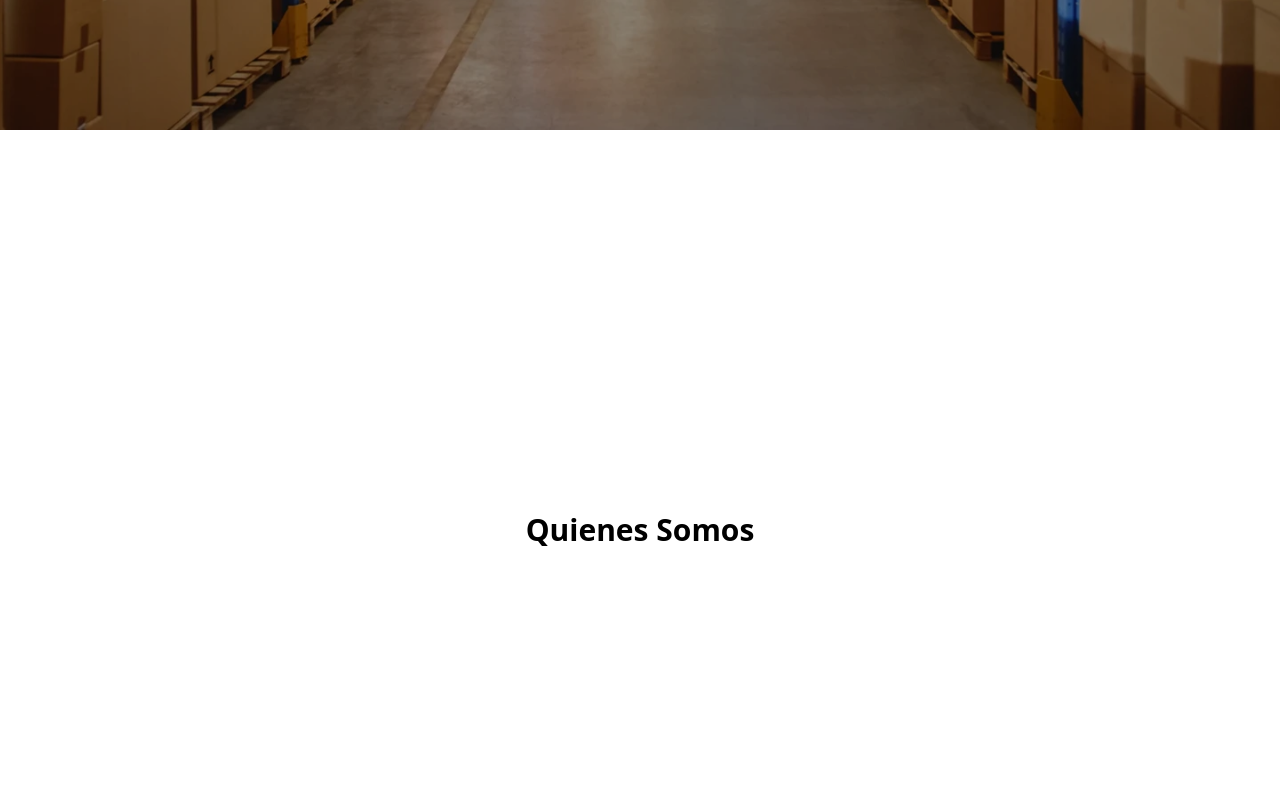
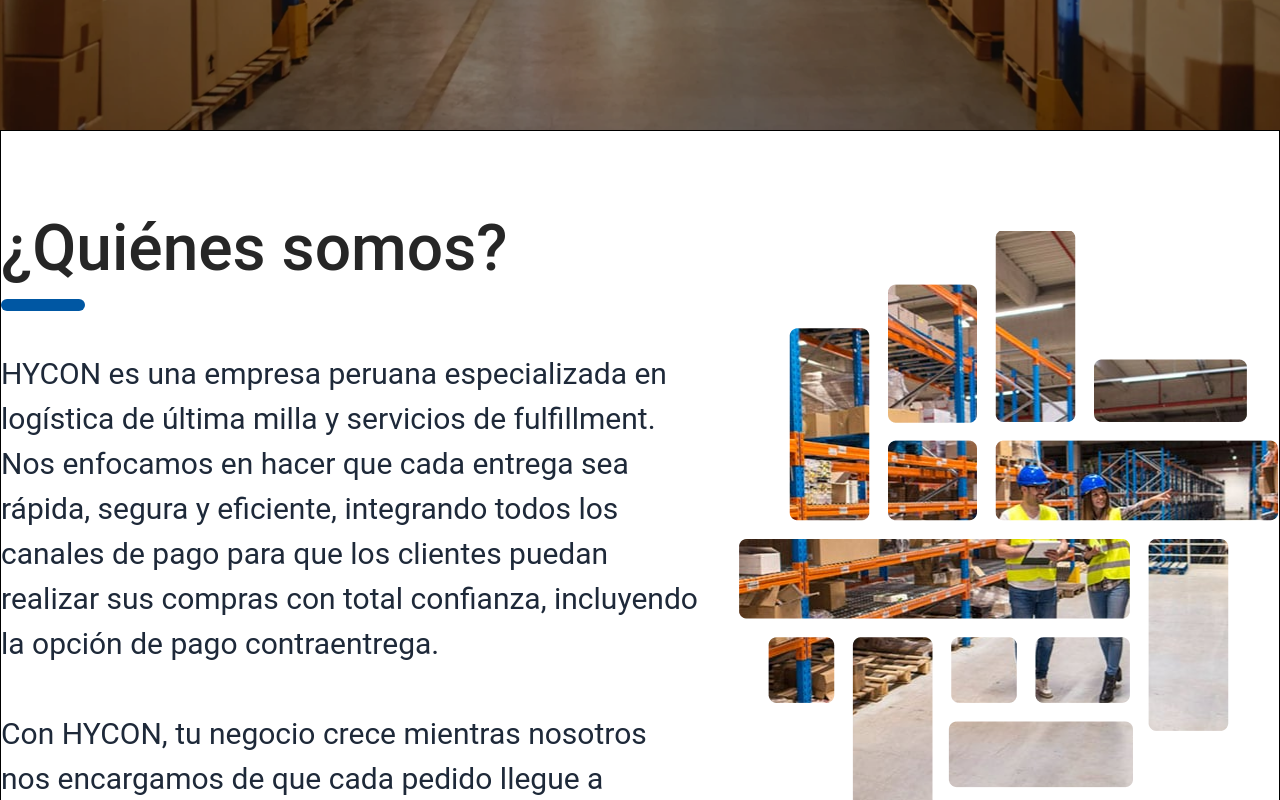
Before and after one commit to MODULYTIX/hycon-app, a React (Vite) app: page / in a window 1280 px wide. Shown: the part 800-1600 px from the top of the page. Built offline with nearby package versions, Linux system fonts and the light colour scheme.

Commit message:
fixed(component): fixed component add moises Quienes Sonos

```diff
--- a/src/pages/HomePage.tsx
+++ b/src/pages/HomePage.tsx
@@ -1,6 +1,8 @@
 import Footer from '../components/Footer';
 import Header from '../components/Header';
 import Hero from '../components/Hero';
+import Tittle from '../shared/components/Tittle';
+import QS from '../assets/images/QS.png';
 
 export default function HomePage() {
   return (
@@ -14,43 +16,68 @@
 
         <section
           id="quienes_somos"
-        className="h-screen w-full flex items-center justify-center"
-      >
-        <h2 className="text-3xl font-bold">Quienes Somos</h2>
+          className="h-screen w-full flex items-center justify-center border border-black">
+          {/* Padre: horizontal + padding interno 200px */}
+          <div className="w-full max-w-[1520px] flex items-center justify-between gap-10">
+            {/* Columna IZQUIERDA: título + texto (vertical) */}
+            <div className="flex flex-col gap-10 max-w-[760px]">
+              <Tittle>¿Quiénes somos?</Tittle>
+
+              <p
+                className="font-normal text-[30px] leading-[1.5] text-gray-800"
+                style={{
+                  fontFamily:
+                    "Roboto, system-ui, -apple-system, 'Segoe UI', Helvetica, Arial, sans-serif",
+                }}>
+                HYCON es una empresa peruana especializada en logística de
+                última milla y servicios de fulfillment. Nos enfocamos en hacer
+                que cada entrega sea rápida, segura y eficiente, integrando
+                todos los canales de pago para que los clientes puedan realizar
+                sus compras con total confianza, incluyendo la opción de pago
+                contraentrega.
+                <br />
+                <br />
+                Con HYCON, tu negocio crece mientras nosotros nos encargamos de
+                que cada pedido llegue a tiempo y sin complicaciones.
+              </p>
+            </div>
+
+            {/* Columna DERECHA: imagen con máscara (inline, sin componente) */}
+            <img
+              src={QS}
+              alt="Quiénes somos"
+              className="w-[540px] h-[600px] object-cover rounded-[22px]"
+            />
+          </div>
         </section>
 
         <section
           id="servicios"
-        className="h-screen w-full flex items-center justify-center"
-      >
+          className="h-screen w-full flex items-center justify-center">
           <h2 className="text-3xl font-bold">Servicios</h2>
         </section>
 
         <section
           id="plataforma_asociada"
-        className="h-screen w-full flex items-center justify-center"
-      >
+          className="h-screen w-full flex items-center justify-center">
           <h2 className="text-3xl font-bold">Plataforma Asociada</h2>
         </section>
 
         <section
           id="porque_elegirnos"
-        className="h-screen w-full flex items-center justify-center"
-      >
+          className="h-screen w-full flex items-center justify-center">
           <h2 className="text-3xl font-bold">Porque Elegirnos</h2>
         </section>
 
         <section
           id="Alcance"
-        className="h-screen w-full flex items-center justify-center"
-      >
+          className="h-screen w-full flex items-center justify-center">
           <h2 className="text-3xl font-bold">Alcance</h2>
         </section>
 
         <section
           id="contactanos"
-        className="h-screen w-full flex items-center justify-center"
-      >
+          className="h-screen w-full flex items-center justify-center">
           <h2 className="text-3xl font-bold">Contactanos</h2>
         </section>
       </main>
```
Lines whose indentation alone changed are shown as unchanged.
